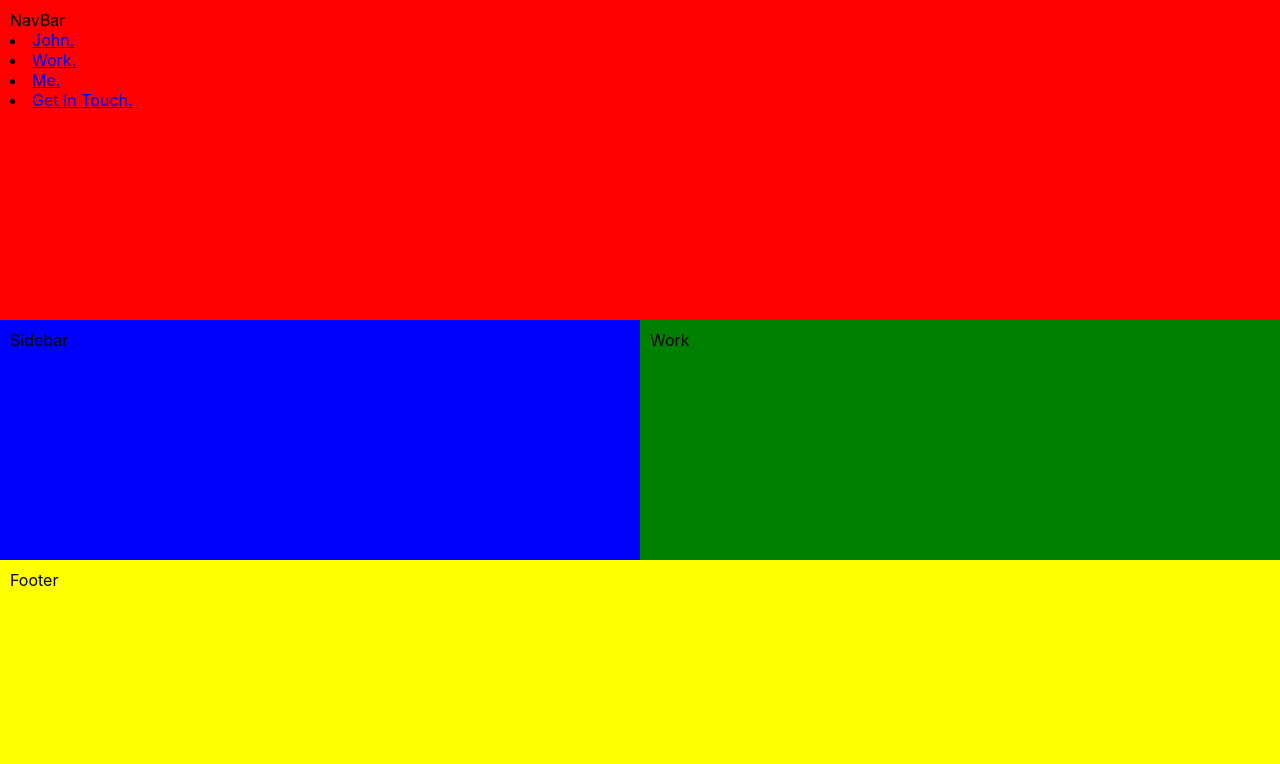
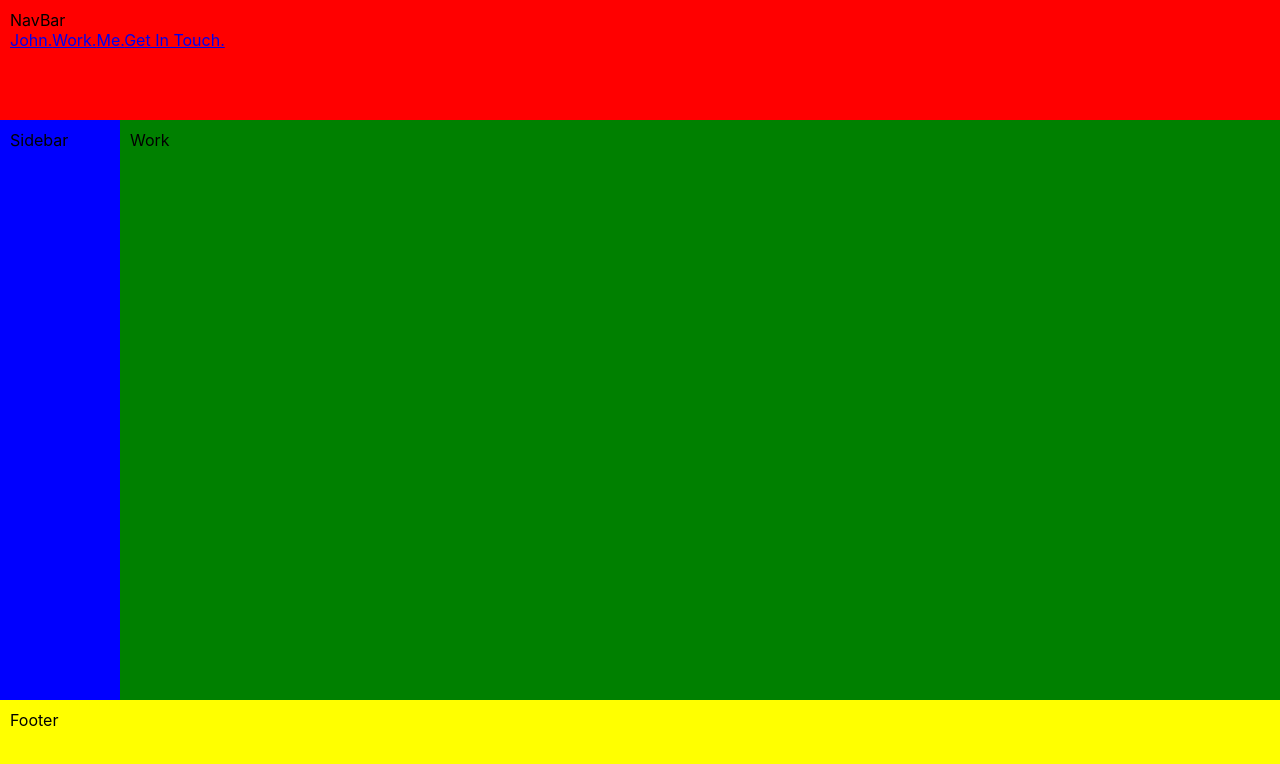
Before and after one commit to johnec123/ReactPersonalWebsite, a React (Create React App) app: page /work in a window 1280 px wide. Shown: the top 764 px of the page. Built offline with nearby package versions, Linux system fonts and the light colour scheme.

Commit message:
layout sizes updated

```diff
--- a/src/main/components/layout/navBar/index.tsx
+++ b/src/main/components/layout/navBar/index.tsx
@@ -6,18 +6,13 @@ const NavBar: React.FC = () => {
     <div>
       <div>NavBar</div>
       <nav>
-        <li>
-          <Link to="/">John.</Link>
-        </li>
-        <li>
-          <Link to="/work">Work.</Link>
-        </li>
-        <li>
-          <Link to="/me">Me.</Link>
-        </li>
-        <li>
-          <Link to="/get-in-touch">Get In Touch.</Link>
-        </li>
+        <Link to="/">John.</Link>
+
+        <Link to="/work">Work.</Link>
+
+        <Link to="/me">Me.</Link>
+
+        <Link to="/get-in-touch">Get In Touch.</Link>
       </nav>
     </div>
   );
--- a/src/main/components/layout/styles.css
+++ b/src/main/components/layout/styles.css
@@ -15,6 +15,7 @@
 
 .layout-sideBar {
   background-color: blue;
+  max-width: 100px;
 }
 
 .layout-mainContent {
@@ -27,4 +28,5 @@
 
 .layout-aside {
   flex: 1 0 0;
+  min-height: 500px;
 }
```
